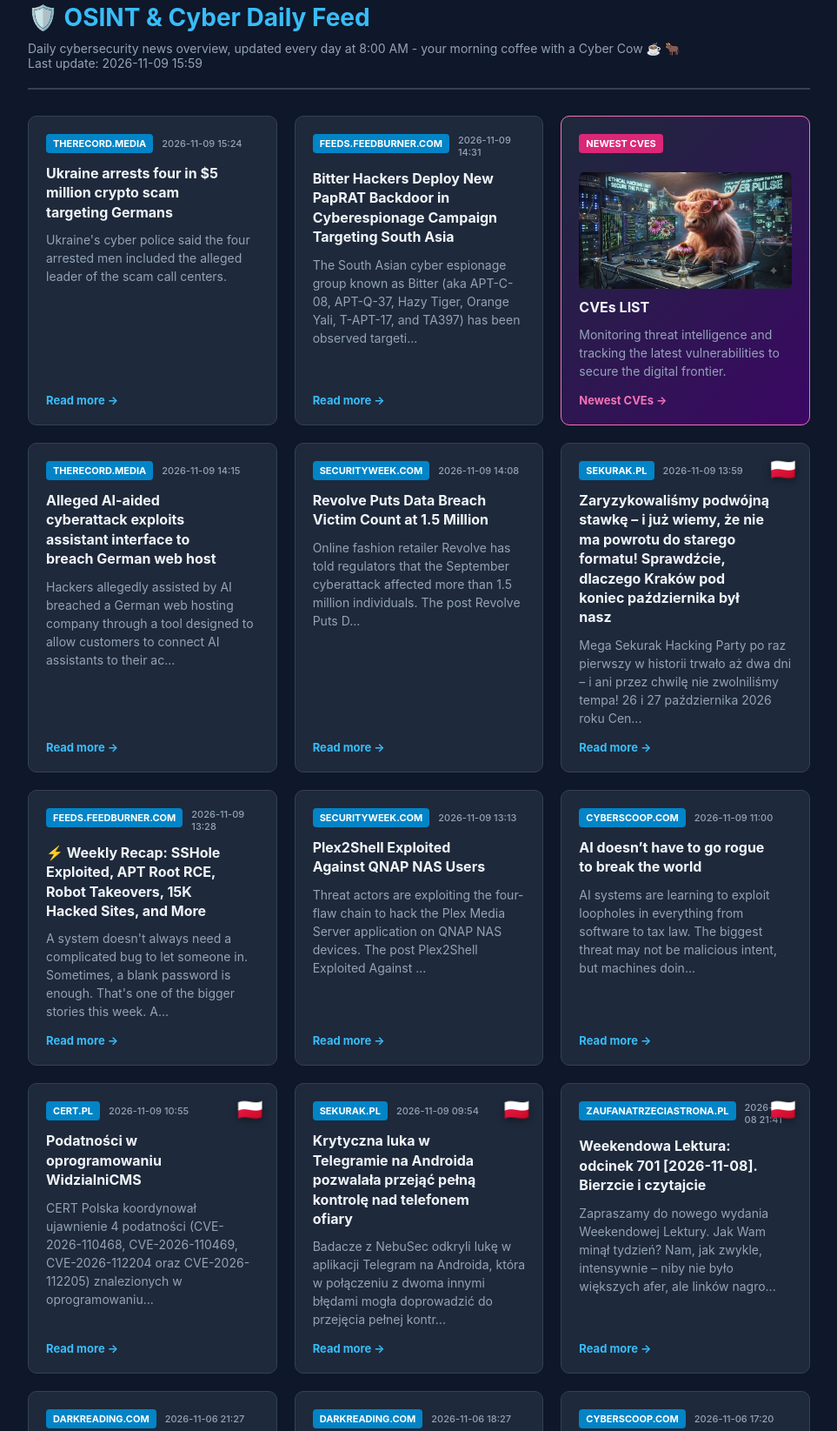
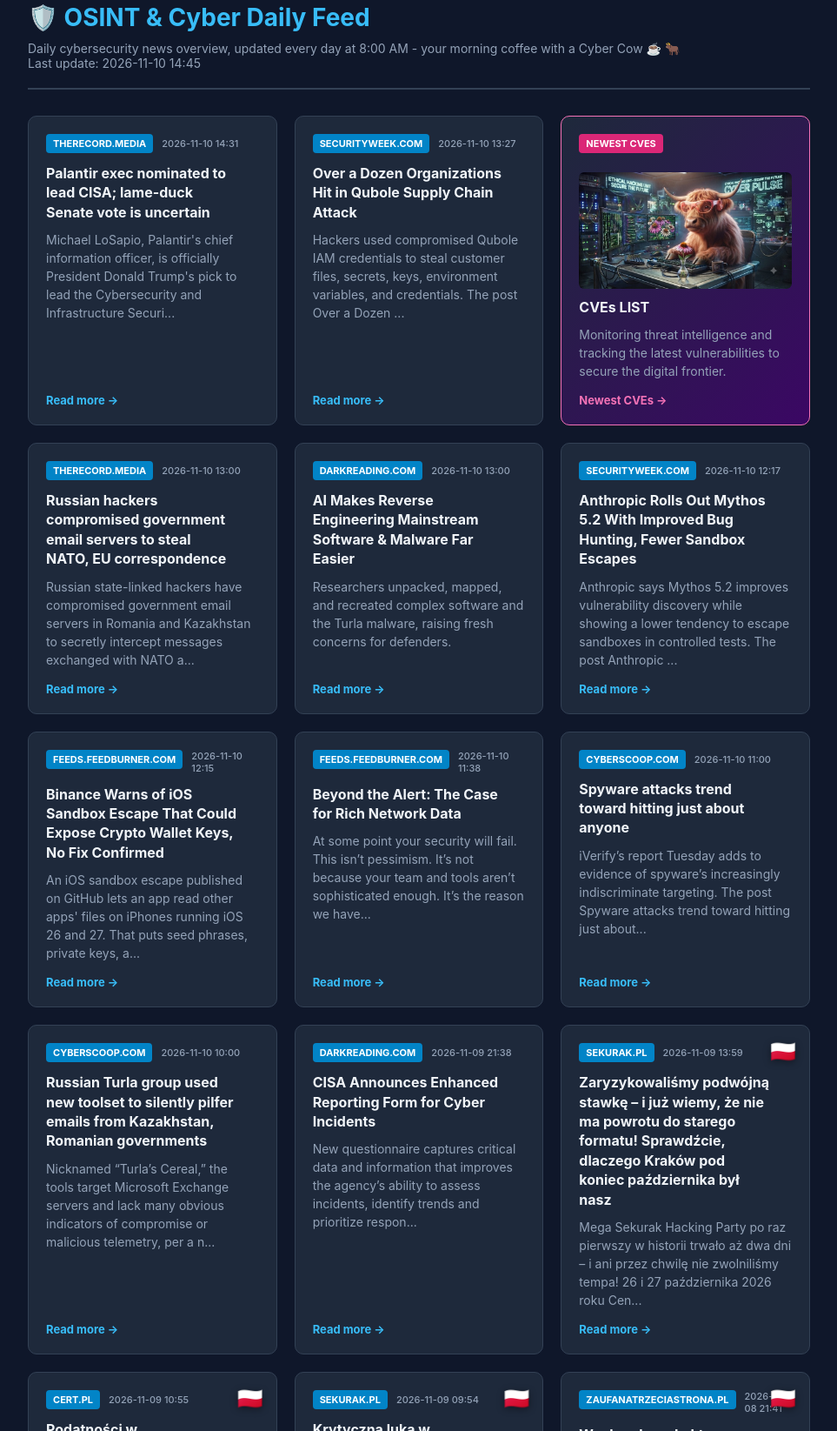
Before and after one commit to bettybu/cyber_pulse, a plain HTML site: page index.html in a window 1280 px wide. Shown: the part 37-1682 px from the top of the page at 87% size, without its empty margins (158-1121 px from the left). Drawn offline with Linux system fonts and the light colour scheme.

Commit message:
Daily automated news update [skip ci]

```diff
--- a/index.html
+++ b/index.html
@@ -107,7 +107,7 @@
     <div class="container">
         <header>
             <h1>🛡️ OSINT & Cyber Daily Feed</h1>
-                <div class="subtitle">Daily cybersecurity news overview, updated every day at 8:00 AM - your morning coffee with a Cyber Cow ☕ 🐂<br>Last update: 2026-11-09 15:59</div>
+                <div class="subtitle">Daily cybersecurity news overview, updated every day at 8:00 AM - your morning coffee with a Cyber Cow ☕ 🐂<br>Last update: 2026-11-10 14:45</div>
         </header>
 
         <div class="grid">
@@ -116,22 +116,23 @@
 
         <div style="display: flex; justify-content: flex-start; align-items: center; gap: 10px; margin-bottom: 12px;">
             <span class="tag" style="margin-bottom: 0;">therecord.media</span>
-            <span class="date-text">2026-11-09 15:24</span>
+            <span class="date-text">2026-11-10 14:31</span>
         </div>
-        <h3>Ukraine arrests four in $5 million crypto scam targeting Germans</h3>
-        <p class="summary-text">Ukraine's cyber police said the four arrested men included the alleged leader of the scam call centers.</p>
-        <a href="https://therecord.media/ukraine-arrests-scam-call-centers-germany" target="_blank" class="read-more">Read more &rarr;</a>
+        <h3>Palantir exec nominated to lead CISA; lame-duck Senate vote is uncertain</h3>
+        <p class="summary-text">Michael LoSapio, Palantir's chief information officer, is officially President Donald Trump's pick to lead the Cybersecurity and Infrastructure Securi...</p>
+        <a href="https://therecord.media/michael-losapio-cisa-director-nomination" target="_blank" class="read-more">Read more &rarr;</a>
     </article>
 
     <article class="card">
 
         <div style="display: flex; justify-content: flex-start; align-items: center; gap: 10px; margin-bottom: 12px;">
-            <span class="tag" style="margin-bottom: 0;">feeds.feedburner.com</span>
-            <span class="date-text">2026-11-09 14:31</span>
+            <span class="tag" style="margin-bottom: 0;">securityweek.com</span>
+            <span class="date-text">2026-11-10 13:27</span>
         </div>
-        <h3>Bitter Hackers Deploy New PapRAT Backdoor in Cyberespionage Campaign Targeting South Asia</h3>
-        <p class="summary-text">The South Asian cyber espionage group known as Bitter (aka APT-C-08, APT-Q-37, Hazy Tiger, Orange Yali, T-APT-17, and TA397) has been observed targeti...</p>
-        <a href="https://thehackernews.com/2026/11/bitter-hackers-deploy-new-paprat.html" target="_blank" class="read-more">Read more &rarr;</a>
+        <h3>Over a Dozen Organizations Hit in Qubole Supply Chain Attack</h3>
+        <p class="summary-text">Hackers used compromised Qubole IAM credentials to steal customer files, secrets, keys, environment variables, and credentials.
+The post Over a Dozen ...</p>
+        <a href="https://www.securityweek.com/over-a-dozen-organizations-hit-in-qubole-supply-chain-attack/" target="_blank" class="read-more">Read more &rarr;</a>
     </article>
 
 <article class="card cow-special-card">
@@ -146,23 +147,90 @@
 
         <div style="display: flex; justify-content: flex-start; align-items: center; gap: 10px; margin-bottom: 12px;">
             <span class="tag" style="margin-bottom: 0;">therecord.media</span>
-            <span class="date-text">2026-11-09 14:15</span>
+            <span class="date-text">2026-11-10 13:00</span>
         </div>
-        <h3>Alleged AI-aided cyberattack exploits assistant interface to breach German web host</h3>
-        <p class="summary-text">Hackers allegedly assisted by AI breached a German web hosting company through a tool designed to allow customers to connect AI assistants to their ac...</p>
-        <a href="https://therecord.media/cyberattack-germany-ai-mittwald" target="_blank" class="read-more">Read more &rarr;</a>
+        <h3>Russian hackers compromised government email servers to steal NATO, EU correspondence</h3>
+        <p class="summary-text">Russian state-linked hackers have compromised government email servers in Romania and Kazakhstan  to secretly intercept messages exchanged with NATO a...</p>
+        <a href="https://therecord.media/russia-hackers-espionage-romania-kazakhstan" target="_blank" class="read-more">Read more &rarr;</a>
+    </article>
+
+    <article class="card">
+
+        <div style="display: flex; justify-content: flex-start; align-items: center; gap: 10px; margin-bottom: 12px;">
+            <span class="tag" style="margin-bottom: 0;">darkreading.com</span>
+            <span class="date-text">2026-11-10 13:00</span>
+        </div>
+        <h3>AI Makes Reverse Engineering Mainstream Software &amp; Malware Far Easier</h3>
+        <p class="summary-text">Researchers unpacked, mapped, and recreated complex software and the Turla malware, raising fresh concerns for defenders.</p>
+        <a href="https://www.darkreading.com/application-security/ai-reverse-engineering-apps" target="_blank" class="read-more">Read more &rarr;</a>
     </article>
 
     <article class="card">
 
         <div style="display: flex; justify-content: flex-start; align-items: center; gap: 10px; margin-bottom: 12px;">
             <span class="tag" style="margin-bottom: 0;">securityweek.com</span>
-            <span class="date-text">2026-11-09 14:08</span>
+            <span class="date-text">2026-11-10 12:17</span>
         </div>
-        <h3>Revolve Puts Data Breach Victim Count at 1.5 Million</h3>
-        <p class="summary-text">Online fashion retailer Revolve has told regulators that the September cyberattack affected more than 1.5 million individuals.
-The post Revolve Puts D...</p>
-        <a href="https://www.securityweek.com/revolve-puts-data-breach-victim-count-at-1-5-million/" target="_blank" class="read-more">Read more &rarr;</a>
+        <h3>Anthropic Rolls Out Mythos 5.2 With Improved Bug Hunting, Fewer Sandbox Escapes</h3>
+        <p class="summary-text">Anthropic says Mythos 5.2 improves vulnerability discovery while showing a lower tendency to escape sandboxes in controlled tests.
+The post Anthropic ...</p>
+        <a href="https://www.securityweek.com/anthropic-rolls-out-mythos-5-2-with-improved-bug-hunting-fewer-sandbox-escapes/" target="_blank" class="read-more">Read more &rarr;</a>
+    </article>
+
+    <article class="card">
+
+        <div style="display: flex; justify-content: flex-start; align-items: center; gap: 10px; margin-bottom: 12px;">
+            <span class="tag" style="margin-bottom: 0;">feeds.feedburner.com</span>
+            <span class="date-text">2026-11-10 12:15</span>
+        </div>
+        <h3>Binance Warns of iOS Sandbox Escape That Could Expose Crypto Wallet Keys, No Fix Confirmed</h3>
+        <p class="summary-text">An iOS sandbox escape published on GitHub lets an app read other apps' files on iPhones running iOS 26 and 27. That puts seed phrases, private keys, a...</p>
+        <a href="https://thehackernews.com/2026/11/binance-warns-of-ios-sandbox-escape.html" target="_blank" class="read-more">Read more &rarr;</a>
+    </article>
+
+    <article class="card">
+
+        <div style="display: flex; justify-content: flex-start; align-items: center; gap: 10px; margin-bottom: 12px;">
+            <span class="tag" style="margin-bottom: 0;">feeds.feedburner.com</span>
+            <span class="date-text">2026-11-10 11:38</span>
+        </div>
+        <h3>Beyond the Alert: The Case for Rich Network Data</h3>
+        <p class="summary-text">At some point your security will fail. This isn’t pessimism. It’s not because your team and tools aren’t sophisticated enough. It’s the reason we have...</p>
+        <a href="https://thehackernews.com/2026/11/beyond-alert-case-for-rich-network-data.html" target="_blank" class="read-more">Read more &rarr;</a>
+    </article>
+
+    <article class="card">
+
+        <div style="display: flex; justify-content: flex-start; align-items: center; gap: 10px; margin-bottom: 12px;">
+            <span class="tag" style="margin-bottom: 0;">cyberscoop.com</span>
+            <span class="date-text">2026-11-10 11:00</span>
+        </div>
+        <h3>Spyware attacks trend toward hitting just about anyone</h3>
+        <p class="summary-text">iVerify’s report Tuesday adds to evidence of spyware’s increasingly indiscriminate targeting.
+The post Spyware attacks trend toward hitting just about...</p>
+        <a href="https://cyberscoop.com/spyware-attacks-trend-everyday-people-iverify-report/" target="_blank" class="read-more">Read more &rarr;</a>
+    </article>
+
+    <article class="card">
+
+        <div style="display: flex; justify-content: flex-start; align-items: center; gap: 10px; margin-bottom: 12px;">
+            <span class="tag" style="margin-bottom: 0;">cyberscoop.com</span>
+            <span class="date-text">2026-11-10 10:00</span>
+        </div>
+        <h3>Russian Turla group used new toolset to silently pilfer emails from Kazakhstan, Romanian governments</h3>
+        <p class="summary-text">Nicknamed “Turla’s Cereal,” the tools target Microsoft Exchange servers and lack many obvious indicators of compromise or malicious telemetry, per a n...</p>
+        <a href="https://cyberscoop.com/russian-turla-group-used-new-toolset-to-silently-pilfer-emails-from-kazakhstan-romanian-governments/" target="_blank" class="read-more">Read more &rarr;</a>
+    </article>
+
+    <article class="card">
+
+        <div style="display: flex; justify-content: flex-start; align-items: center; gap: 10px; margin-bottom: 12px;">
+            <span class="tag" style="margin-bottom: 0;">darkreading.com</span>
+            <span class="date-text">2026-11-09 21:38</span>
+        </div>
+        <h3>CISA Announces Enhanced Reporting Form for Cyber Incidents</h3>
+        <p class="summary-text">New questionnaire captures critical data and information that improves the agency’s ability to assess incidents, identify trends and prioritize respon...</p>
+        <a href="https://www.darkreading.com/cyberattacks-data-breaches/cisa-announces-enhanced-reporting-form-cyber-incidents" target="_blank" class="read-more">Read more &rarr;</a>
     </article>
 
     <article class="card">
@@ -174,40 +242,6 @@ The post Revolve Puts D...</p>
         <h3>Zaryzykowaliśmy podwójną stawkę – i już wiemy, że nie ma powrotu do starego formatu! Sprawdźcie, dlaczego Kraków pod koniec października był nasz</h3>
         <p class="summary-text">Mega Sekurak Hacking Party po raz pierwszy w historii trwało aż dwa dni – i ani przez chwilę nie zwolniliśmy tempa! 26 i 27 października 2026 roku Cen...</p>
         <a href="https://sekurak.pl/relacja-mshp-2026/" target="_blank" class="read-more">Read more &rarr;</a>
-    </article>
-
-    <article class="card">
-
-        <div style="display: flex; justify-content: flex-start; align-items: center; gap: 10px; margin-bottom: 12px;">
-            <span class="tag" style="margin-bottom: 0;">feeds.feedburner.com</span>
-            <span class="date-text">2026-11-09 13:28</span>
-        </div>
-        <h3>⚡ Weekly Recap: SSHole Exploited, APT Root RCE, Robot Takeovers, 15K Hacked Sites, and More</h3>
-        <p class="summary-text">A system doesn't always need a complicated bug to let someone in. Sometimes, a blank password is enough. That's one of the bigger stories this week. A...</p>
-        <a href="https://thehackernews.com/2026/11/weekly-recap-sshole-exploited-apt-root.html" target="_blank" class="read-more">Read more &rarr;</a>
-    </article>
-
-    <article class="card">
-
-        <div style="display: flex; justify-content: flex-start; align-items: center; gap: 10px; margin-bottom: 12px;">
-            <span class="tag" style="margin-bottom: 0;">securityweek.com</span>
-            <span class="date-text">2026-11-09 13:13</span>
-        </div>
-        <h3>Plex2Shell Exploited Against QNAP NAS Users</h3>
-        <p class="summary-text">Threat actors are exploiting the four-flaw chain to hack the Plex Media Server application on QNAP NAS devices.
-The post Plex2Shell Exploited Against ...</p>
-        <a href="https://www.securityweek.com/plex2shell-exploited-against-qnap-nas-users/" target="_blank" class="read-more">Read more &rarr;</a>
-    </article>
-
-    <article class="card">
-
-        <div style="display: flex; justify-content: flex-start; align-items: center; gap: 10px; margin-bottom: 12px;">
-            <span class="tag" style="margin-bottom: 0;">cyberscoop.com</span>
-            <span class="date-text">2026-11-09 11:00</span>
-        </div>
-        <h3>AI doesn’t have to go rogue to break the world</h3>
-        <p class="summary-text">AI systems are learning to exploit loopholes in everything from software to tax law. The biggest threat may not be malicious intent, but machines doin...</p>
-        <a href="https://cyberscoop.com/ai-hacking-risks-loopholes-bruce-schneier-defcon-keynote-op-ed/" target="_blank" class="read-more">Read more &rarr;</a>
     </article>
 
     <article class="card">
@@ -241,39 +275,6 @@ The post Plex2Shell Exploited Against ...</p>
         <h3>Weekendowa Lektura: odcinek 701 [2026-11-08]. Bierzcie i czytajcie</h3>
         <p class="summary-text">Zapraszamy do nowego wydania Weekendowej Lektury. Jak Wam minął tydzień? Nam, jak zwykle, intensywnie – niby nie było większych afer, ale linków nagro...</p>
         <a href="https://zaufanatrzeciastrona.pl/post/weekendowa-lektura-odcinek-701-2026-11-08-bierzcie-i-czytajcie/" target="_blank" class="read-more">Read more &rarr;</a>
-    </article>
-
-    <article class="card">
-
-        <div style="display: flex; justify-content: flex-start; align-items: center; gap: 10px; margin-bottom: 12px;">
-            <span class="tag" style="margin-bottom: 0;">darkreading.com</span>
-            <span class="date-text">2026-11-06 21:27</span>
-        </div>
-        <h3>UK Wades Into Tech Sovereignty Amid AI Policy Changes</h3>
-        <p class="summary-text">The UK is betting on domestic AI and cyber investment to reduce reliance on US tech — but security leaders question whether the funding is too fragmen...</p>
-        <a href="https://www.darkreading.com/cybersecurity-operations/uk-tech-sovereignty-ai-policy" target="_blank" class="read-more">Read more &rarr;</a>
-    </article>
-
-    <article class="card">
-
-        <div style="display: flex; justify-content: flex-start; align-items: center; gap: 10px; margin-bottom: 12px;">
-            <span class="tag" style="margin-bottom: 0;">darkreading.com</span>
-            <span class="date-text">2026-11-06 18:27</span>
-        </div>
-        <h3>AI Gave Your Incident Archive a Second Job</h3>
-        <p class="summary-text">Security records are increasingly being used by vendors to train their models, creating new risks for enterprises.</p>
-        <a href="https://www.darkreading.com/cyber-risk/ai-gave-your-incident-archive-second-job" target="_blank" class="read-more">Read more &rarr;</a>
-    </article>
-
-    <article class="card">
-
-        <div style="display: flex; justify-content: flex-start; align-items: center; gap: 10px; margin-bottom: 12px;">
-            <span class="tag" style="margin-bottom: 0;">cyberscoop.com</span>
-            <span class="date-text">2026-11-06 17:20</span>
-        </div>
-        <h3>Authorities accuse trio of using AI deepfakes to defraud $129M from businesses</h3>
-        <p class="summary-text">The middle-aged men allegedly targeted accounting staff at victim companies and impersonated CEOs and lawyers to trick victims into sending large wire...</p>
-        <a href="https://cyberscoop.com/ai-deepfakes-impersonate-ceo-lawyer-defraud-companies/" target="_blank" class="read-more">Read more &rarr;</a>
     </article>
 
     <article class="card">
```
